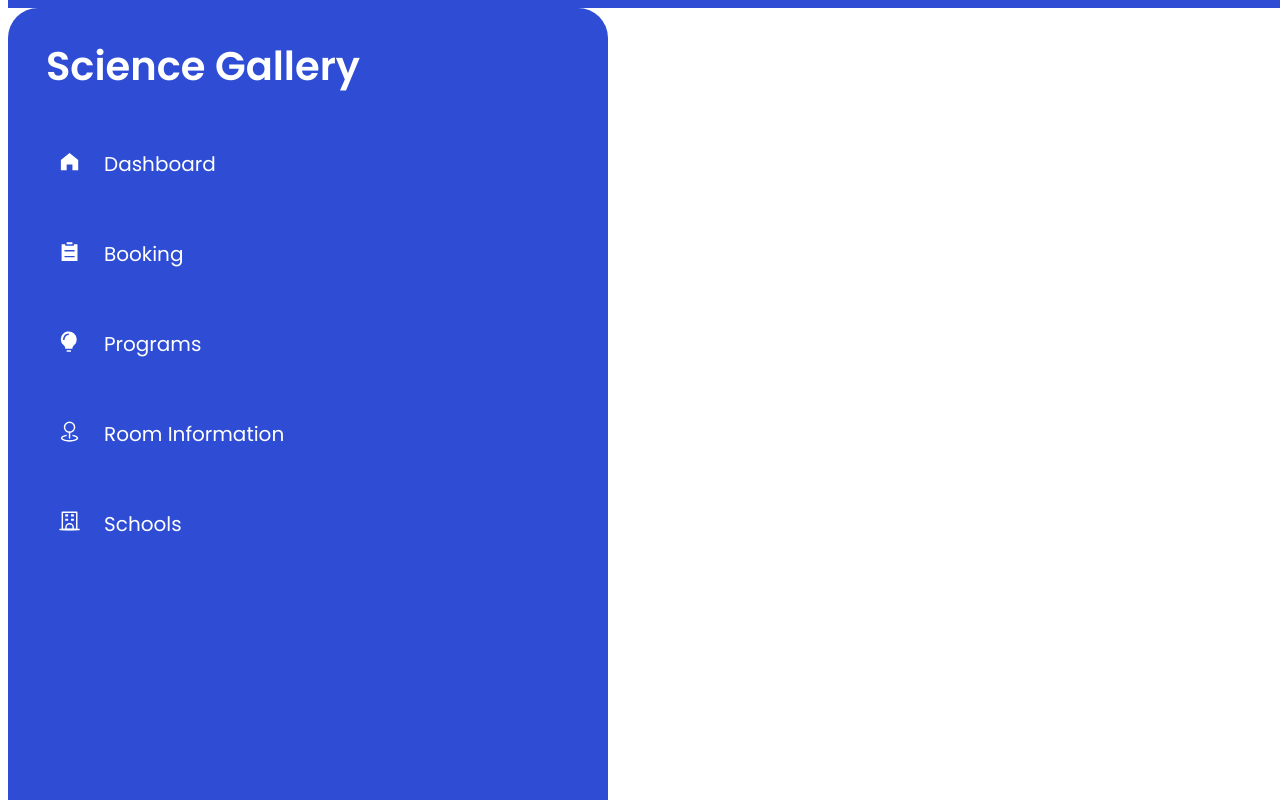
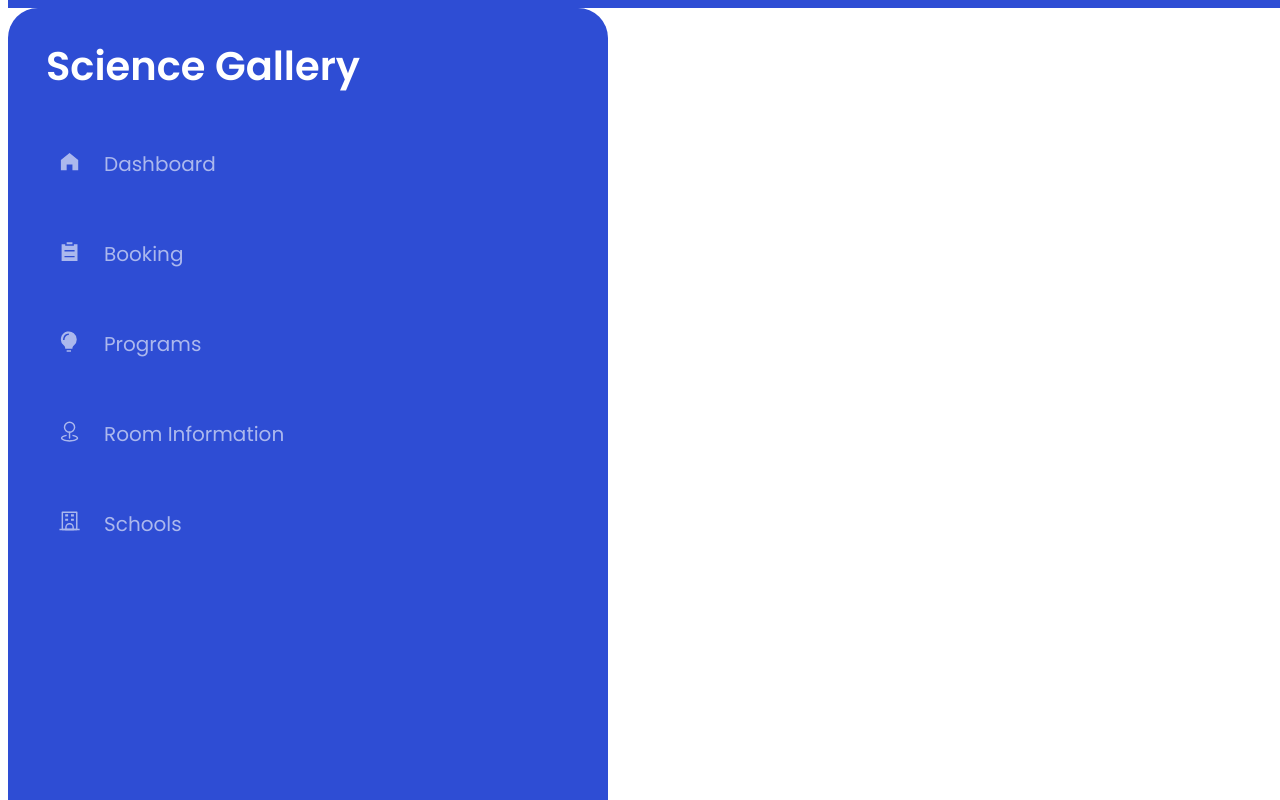
Before and after one commit to COMP90082-2024-SM1/SG-Wombat, a Vue app in the folder project/sg-wombat/: page / in a window 1280 px wide. Shown: the part 1080-1880 px from the top of the page. Built offline with nearby package versions, Linux system fonts and the light colour scheme.

Commit message:
Successfully changing font transparency

```diff
--- a/project/sg-wombat/src/assets/navigation_bar.css
+++ b/project/sg-wombat/src/assets/navigation_bar.css
@@ -78,18 +78,23 @@
     margin-left: 20px;
     text-align: center;
     justify-content: center;
+    opacity: 0.6;
 }
 
 .text {
     color: white;
     font-size: 20px;
-
     /* background-color: orange; */
     width: 80%;
     height: 80px;
     display: flex;
     flex-direction: column;
     justify-content: center;
+    opacity: 0.6;
+}
+
+.new-text{
+    opacity: 1;
 }
 
 .lastbox {
--- a/project/sg-wombat/src/components/navigationbar.vue
+++ b/project/sg-wombat/src/components/navigationbar.vue
@@ -5,71 +5,93 @@
                 Science Gallery
             </div>
             <div class="content">
-                <div class="innerbox">
+                <a class="innerbox" @click="activate('a1')">
 
                     <div class="iconbox">
-                        <div class="icon"><HomeFilled /></div>
+                        <div class="icon" :class="{ 'new-text': activeItem === 'a1' }">
+                            <HomeFilled />
+                        </div>
+                    </div>
+
+                    <div class="text" :class="{ 'new-text': activeItem === 'a1' }">
+                        Dashboard
+                    </div>
+                </a>
+                <a class="innerbox" @click="activate('a2')">
+                    <div class="iconbox">
+                        <div class="icon" :class="{ 'new-text': activeItem === 'a2' }">
+                            <List />
+                        </div>
+                    </div>
+                    <div class="text" :class="{ 'new-text': activeItem === 'a2' }">
+                        Booking
+                    </div>
+                </a>
+                <a class="innerbox" @click="activate('a3')">
+                    <div class="iconbox">
+                        <div class="icon" :class="{ 'new-text': activeItem === 'a3' }">
+                            <Opportunity />
+                        </div>
 
                     </div>
-
-                    <div class="text">
-                        Dashboard
+                    <div class="text" :class="{ 'new-text': activeItem === 'a3' }">
+                        Programs
                     </div>
-                </div>
-                <div class="innerbox">
+                </a>
+                <a class="innerbox" @click="activate('a4')">
                     <div class="iconbox">
-                        <div class="icon"><List /></div>
-                    </div>
-                    <div class="text">
-                        Booking
-                    </div>
-                </div>
-                <div class="innerbox">
-                    <div class="iconbox">
-                        <div class="icon"><Opportunity /></div>
+                        <div class="icon" :class="{ 'new-text': activeItem === 'a4' }">
+                            <Place />
+                        </div>
 
                     </div>
-                    <div class="text">
-                        Programs
+                    <div class="text" :class="{ 'new-text': activeItem === 'a4' }">
+                        Room Information
                     </div>
-                </div>
-                <div class="innerbox">
+                </a>
+                <a class="innerbox" @click="activate('a5')">
                     <div class="iconbox">
-                        <div class="icon"><Place /></div>
+                        <div class="icon" :class="{ 'new-text': activeItem === 'a5' }">
+                            <School />
+                        </div>
 
                     </div>
-                    <div class="text">
-                        Room Information
+                    <div class="text" :class="{ 'new-text': activeItem === 'a5' }">
+                        Schools
                     </div>
-                </div>
-                <div class="innerbox">
+                </a>
+                <a class="lastbox" @click="activate('a6')">
                     <div class="iconbox">
-                        <div class="icon"><School /></div>
+                        <div class="icon" :class="{ 'new-text': activeItem === 'a6' }">
+                            <Share />
+                        </div>
 
                     </div>
-                    <div class="text">
-                        Schools
-                    </div>
-                </div>
-                <div class="lastbox">
-                    <div class="iconbox">
-                        <div class="icon"><Share /></div>
-
-                    </div>
-                    <div class="text">
+                    <div class="text" :class="{ 'new-text': activeItem === 'a6' }">
                         Export Report
                     </div>
-                </div>
+                </a>
             </div>
         </div>
-
-
-
     </div>
 </template>
 
 <script>
 import 'element-plus/dist/index.css';
+export default {
+    data() {
+        return {
+            activeItem: null
+        }
+    },
+    methods: {
+        activate(item) {
+            if (this.activeItem !== item) {
+                this.activeItem = item;
+            }
+        }
+    }
+}
 </script>
 
 <style scoped>
```
